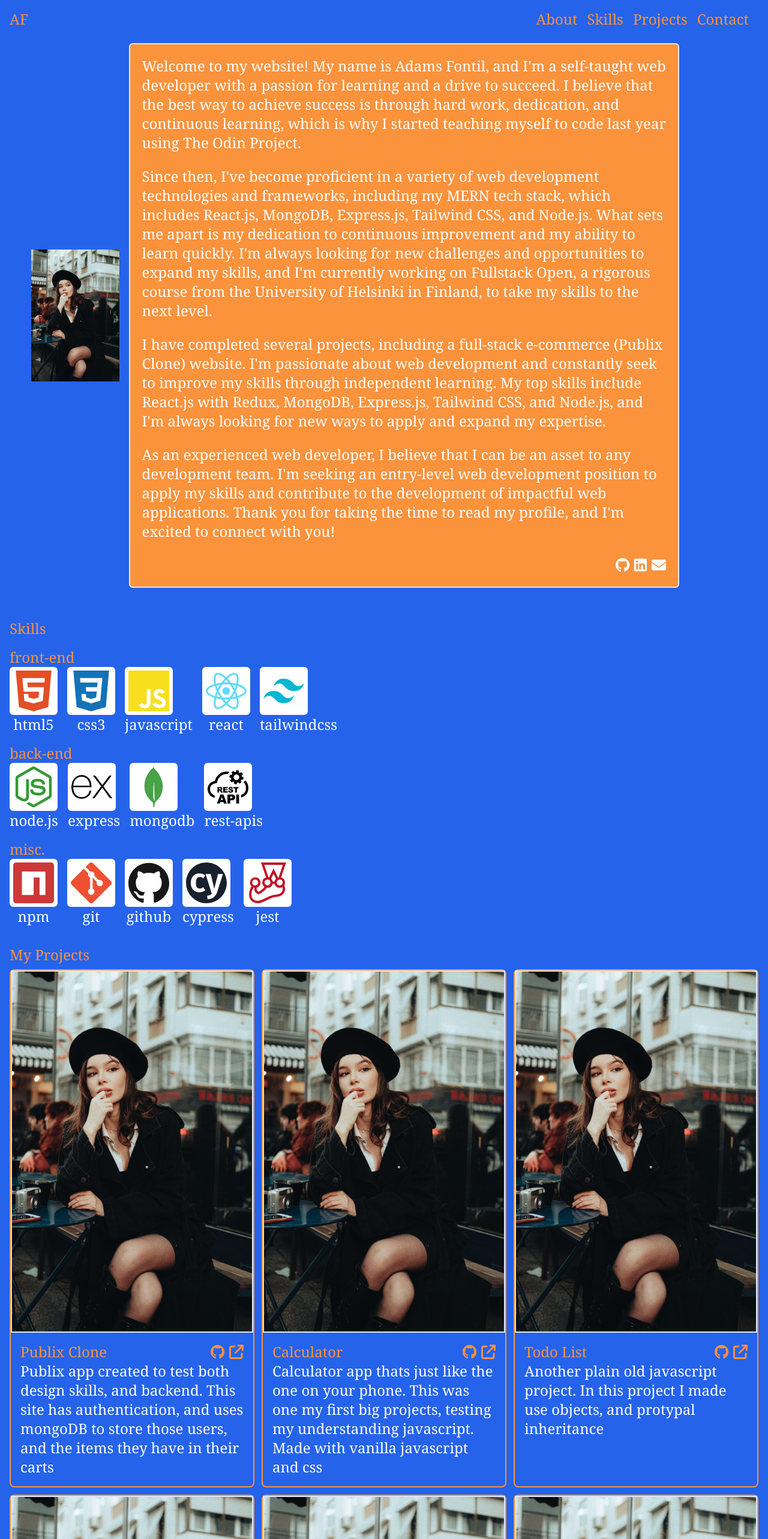
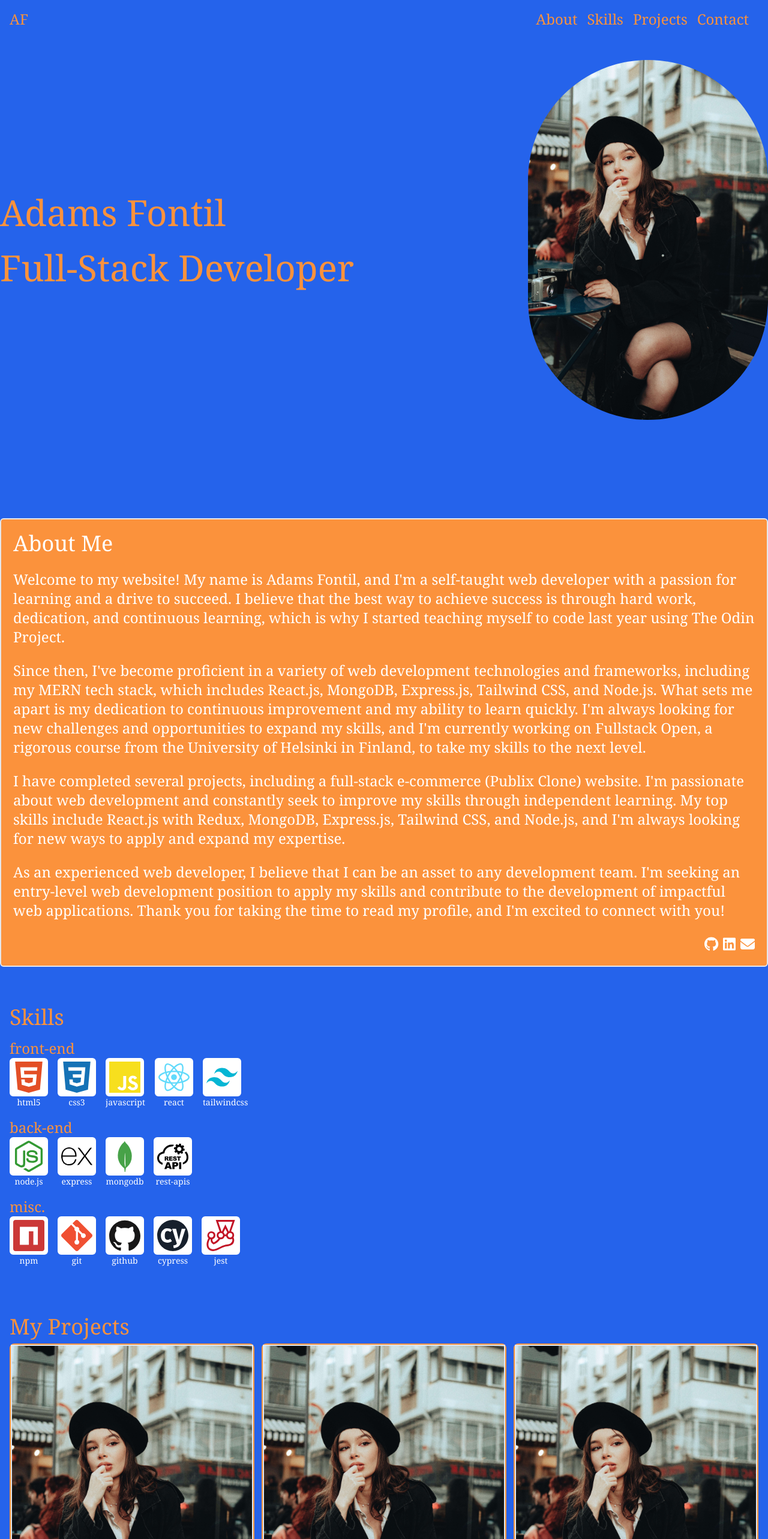
Before and after one commit to AdamsFontil/portfolio, a React (Create React App) app: page / in a window 1280 px wide. Shown: the top 2566 px of the page at 60% size. Built offline with nearby package versions, Linux system fonts and the light colour scheme.

Commit message:
almost done only glaring issue is the projects section so i need to fix github projects and add correct links to make icon links work

```diff
--- a/src/App.js
+++ b/src/App.js
@@ -3,6 +3,7 @@ import Projects from './Components/Projects'
 import Contact from './Components/Contact'
 import Header from './Components/Header'
 import Skills from './Components/Skills'
+import Home from './Components/Home'
 
 
 
@@ -12,10 +13,11 @@ function App() {
 
     <div className='bg-blue-600 text-orange-400 md:text-2xl font-serif'>
       <Header />
-      <div id="about"><About /></div>
-      <div id="skills"><Skills /></div>
-      <div id="projects"><Projects /></div>
-      <div id="contact"><Contact /></div>
+      <div id="home"><Home /></div>
+      <div id="about" className='pt-16'><About /></div>
+      <div id="skills" className='pt-12' ><Skills /></div>
+      <div id="projects" className='pt-12'><Projects /></div>
+      <div id="contact" className='pt-10'><Contact /></div>
     </div>
   )
 }
--- a/src/Components/About.js
+++ b/src/Components/About.js
@@ -21,14 +21,16 @@ import { faGithub, faLinkedin } from '@fortawesome/free-brands-svg-icons'
 //   .resize(scale().width(300).height(150))
 //   .quality(80)
 
-import image4 from '../Assets/pexels-ozan-çulha-16337978 (1).jpg'
+// import image4 from '../Assets/pexels-ozan-çulha-16337978 (1).jpg'
 
 const About = () => {
   return (
-    <div className="flex p-4">
-      <div className='flex justify-center items-center mt-14 flex-col m-5 md:flex-row'>
-        <img className='object-contain border-md justify-center ' style={{ maxWidth: '320px', maxHeight: '220px', width: '100%', height: 'auto', flexGrow: '1', zIndex: '1' }} src={image4} alt="sample cloud" />
-        <div className='bg-orange-400 p-5 border-2 rounded-md text-white flex flex-col gap-6' style={{ marginRight: '7rem' }}>
+    <div className="flex">
+      <div className='flex justify-center items-center flex-col md:flex-row'>
+
+        {/* <img className='object-contain border-md justify-center ' style={{ maxWidth: '320px', maxHeight: '220px', width: '100%', height: 'auto', flexGrow: '1', zIndex: '1' }} src={image4} alt="sample cloud" /> */}
+        <div className='bg-orange-400 p-5 border-2 rounded-md text-white flex flex-col gap-6'>
+          <h1 className='text-4xl'>About Me</h1>
           <p>Welcome to my website! My name is Adams Fontil, and I'm a self-taught web developer
              with a passion for learning and a drive to succeed. I believe that the best way to achieve success
              is through hard work, dedication, and continuous learning, which is why I started teaching myself
--- a/src/Components/Contact.js
+++ b/src/Components/Contact.js
@@ -3,28 +3,32 @@ import { FontAwesomeIcon } from '@fortawesome/react-fontawesome'
 import { faEnvelope, faFile } from '@fortawesome/free-solid-svg-icons'
 import { faGithub, faLinkedin } from '@fortawesome/free-brands-svg-icons'
 
+import image4 from '../Assets/pexels-ozan-çulha-16337978 (1).jpg'
+import resume from '../Assets/resume/Adams_Fontil_Canva.pdf'
 
+console.log('image', image4)
+console.log('resume', resume)
 
 const Contact = () => {
   return (
-    <div className='flex flex-col gap-4 items-center p-4 text-white md:text-3xl bg-orange-400'>
+    <div className='flex flex-col text-3xl md:text-5xl justify-center gap-9 items-center p-4 text-white bg-orange-400' style={{ height:'100vh' }}>
 
-      <h2 className='text-7xl'>Contact me</h2>
-      <div className='flex items-center gap-1'>
-        <FontAwesomeIcon icon={faFile} />
-        <a className='hover:border-b-2 border-blue-600'>resume</a>
+      <h2 className=' text-6xl md:text-9xl'>Contact me</h2>
+      <div className='flex items-center md:p-3'>
+        <FontAwesomeIcon icon={faFile} className='p-2' />
+        <a href={resume} target='_blank' className='hover:border-b-2 border-blue-600' rel="noreferrer">resume</a>
       </div>
-      <div className='flex items-center gap-1'>
-        <FontAwesomeIcon icon={faEnvelope} />
+      <div className='flex items-center md:p-3'>
+        <FontAwesomeIcon icon={faEnvelope} className='p-2' />
         <a href='mailto:adamsfuntil@gmail.com' target='_blank' className='hover:border-b-2 border-blue-600' rel="noreferrer">adamsfuntil@gmail.com</a>
 
       </div>
-      <div className='flex items-center gap-1'>
-        <FontAwesomeIcon icon={faLinkedin} />
+      <div className='flex items-center md:p-3'>
+        <FontAwesomeIcon icon={faLinkedin} className='p-2' />
         <a href='https://www.linkedin.com/in/adams-fontil/' target='_blank' className='hover:border-b-2 border-blue-600' rel="noreferrer">linkedin</a>
       </div>
-      <div className='flex items-center gap-1'>
-        <FontAwesomeIcon icon={faGithub} />
+      <div className='flex items-center md:p-3'>
+        <FontAwesomeIcon icon={faGithub} className='p-2' />
         <a href='https://github.com/AdamsFontil' target='_blank' className='hover:border-b-2 border-blue-600' rel="noreferrer">github</a>
 
       </div>
--- a/src/Components/Header.js
+++ b/src/Components/Header.js
@@ -2,19 +2,30 @@ import React from 'react'
 import { FontAwesomeIcon } from '@fortawesome/react-fontawesome'
 import { faBars } from '@fortawesome/free-solid-svg-icons'
 
+function Header() {
 
+  function handleClick() {
+    console.log('hi')
+    return (
+      <div className='flex z-10'>
+        <div><a href="#about">About</a></div>
+        <div><a href="#skills">Skills</a></div>
+        <div><a href="#projects">Projects</a></div>
+        <div><a href="#contact">Contact</a></div>
+      </div>
+    )
+  }
 
-function Header() {
   return (
     <div className="flex justify-between items-center bg-blue-600 text-orange-400 p-4 w-screen" style={{ position: 'fixed', top: 0, left: 0, right: 0, zIndex: 10 }}>
-      <div>AF</div>
+      <a href='#home' >AF</a>
       <nav className="hidden gap-4 mx-4 md:flex">
         <div><a href="#about">About</a></div>
         <div><a href="#skills">Skills</a></div>
         <div><a href="#projects">Projects</a></div>
         <div><a href="#contact">Contact</a></div>
       </nav>
-      <div className="md:hidden"><FontAwesomeIcon icon={faBars} /></div>
+      <div className="md:hidden" onClick={handleClick}><FontAwesomeIcon icon={faBars} /></div>
     </div>
   )
 }
--- a/src/Components/Home.js
+++ b/src/Components/Home.js
@@ -1,10 +1,17 @@
 import React from 'react'
+
+import image4 from '../Assets/pexels-ozan-çulha-16337978 (1).jpg'
 
 const Home = () => {
   return (
-    <div className="flex flex-col justify-center items-center gap-3 bg-">
-      <h1>Adams Fontil</h1>
-      <h2>Full-Stack Developer</h2>
+    <div className="flex justify-between items-center gap-3 " style={{ height:'100vh' }}>
+      <div className='text-6xl flex gap-8 flex-col'>
+        <h1>Adams Fontil</h1>
+        <h2>Full-Stack Developer</h2>
+      </div>
+      <div>
+        <img src={image4} className='rounded-full' width='400px' ></img>
+      </div>
     </div>
   )
 }
--- a/src/Components/Projects.js
+++ b/src/Components/Projects.js
@@ -8,7 +8,7 @@ const projectsData = [
   {
     name: 'Publix Clone',
     tools: ['react', 'mongoDB', 'express'],
-    github: 'github.com',
+    github: 'https://github.com/',
     live: 'site.com',
     description: 'Publix app created to test both design skills, and backend. This site has authentication, and uses mongoDB to store those users, and the items they have in their carts',
     screenshot: Image1
@@ -60,20 +60,27 @@ const projectsData = [
 const Projects = () => {
   return (
     <div className='p-4 flex flex-col gap-2'>
-      <h1 className='text-2xl'>My Projects</h1>
+      <h1 className='text-4xl'>My Projects</h1>
       <div className='grid grid-cols-1 gap-3 md:grid-cols-3'>
         {projectsData.map((project, index) => (
           <div className=' border-orange-400 rounded-lg border-2 text-white' key={index}>
-            <img className='w-100vh object-contain border-2 ' src={project.screenshot} alt={project.name} />
+            <img className='w-50 object-contain border-2 ' src={project.screenshot} alt={project.name} />
             <div className='p-4'>
               <div className='flex items-center justify-between text-orange-400'>
                 <p className=''>{project.name}</p>
                 <div className='flex gap-2 justify-end'>
-                  <FontAwesomeIcon icon={faGithub} className='hover:text-white'  />
-                  <FontAwesomeIcon icon={faArrowUpRightFromSquare} className='hover:text-white'   />
+                  <a href={project.github} target='_blank' rel="noreferrer" ><FontAwesomeIcon icon={faGithub} className='hover:text-white'  /> </a>
+                  <a href={project.live} target='_blank' rel="noreferrer" ><FontAwesomeIcon icon={faArrowUpRightFromSquare} className='hover:text-white'   /> </a>
                 </div>
+              </div >
+              <div className='flex flex-col gap-3'>
+                <p>{project.description}</p>
+                {/* <div>
+                  <h2>Tools used:</h2>
+                  <p>{project.tools}</p> <br></br>
+                </div> */}
               </div>
-              <p>{project.description}</p>
+
             </div>
           </div>
         ))}
--- a/src/Components/Skills.js
+++ b/src/Components/Skills.js
@@ -27,15 +27,15 @@ const skillsData = [
 const Skills = () => {
   return (
     <div className='flex flex-col p-4 gap-4'>
-      <h2 className='text-2xl'>Skills</h2>
+      <h2 className='text-4xl'>Skills</h2>
       {skillsData.map((skillCategory, index) => (
         <div className='flex flex-col' key={index}>
           <h3>{skillCategory.category}</h3>
           <div className='flex gap-4'>
             {skillCategory.skills.map((skill, index) => (
               <div className='hover:-translate-y-2 transform transition-all duration-300' key={index}>
-                <img className='border-2 bg-white h-20 w-20 p-1 border-white rounded-md object-fill' src={images[`./${skill.toLowerCase()}-color.svg`]} alt={skill} />
-                <p className='text-white text-md justify-center items-end flex '>{skill}</p>
+                <img className='border-2 bg-white h-16 w-16 p-1 border-white rounded-md object-fill' src={images[`./${skill.toLowerCase()}-color.svg`]} alt={skill} />
+                <p className='text-white text-sm hover:text-red-400 justify-center items-end flex '>{skill}</p>
               </div>
             ))}
           </div>
```
Also changed, not shown: 1 other file (tests, documents, lock files or other folders).
